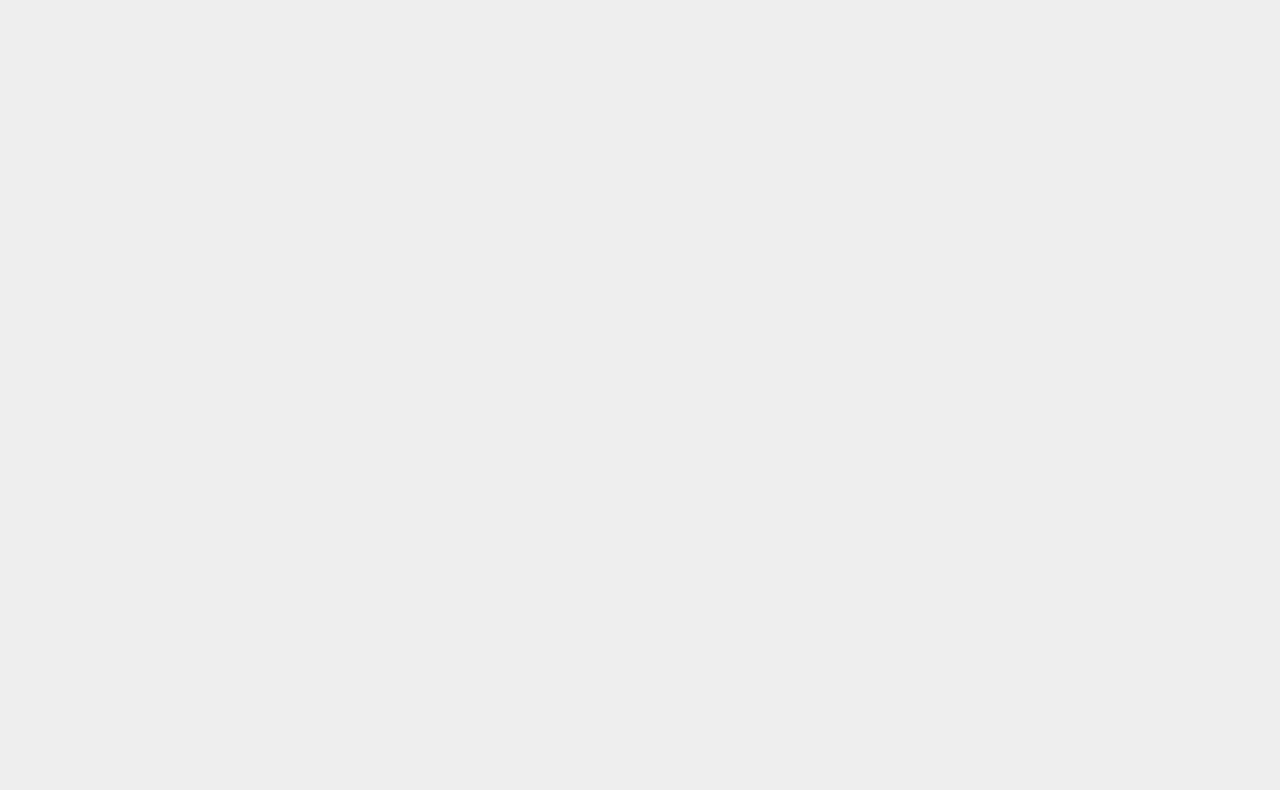
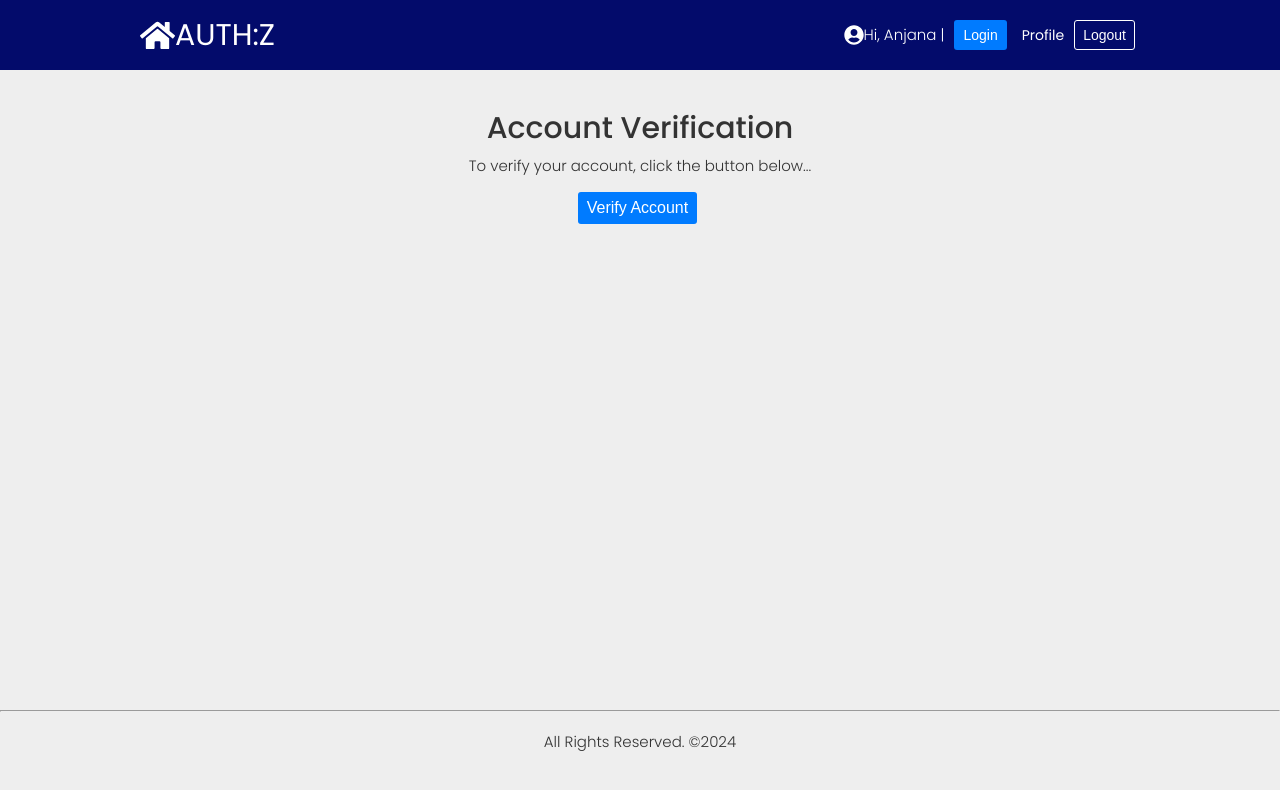
Before and after one commit to AnjanaTinush/Authentication-Mern, a React (Create React App) app in the folder frontend/: page /verify/1 in a window 1280 px wide. Before the commit this address had no page. Shown: the top 790 px of the page. Built offline with nearby package versions, Linux system fonts and the light colour scheme.

Commit message:
create verification page

```diff
--- a/frontend/src/App.js
+++ b/frontend/src/App.js
@@ -7,6 +7,7 @@ import Forgot from './pages/auth/Forgot';
 import Reset from './pages/auth/Reset';
 import LoginWithCode from './pages/auth/LoginWithCode';
 import Profile from './pages/profile/Profile';
+import Verify from './pages/auth/Verify';
 
 function App() {
   return (
@@ -19,7 +20,9 @@ function App() {
    <Route path="/forgot" element={<Forgot/>}/>
    <Route path="/resetPassword/:resetToken" element={<Reset/>}/>
    <Route path="/loginWithCode/:email" element={<LoginWithCode/>}/>
+   <Route path='/verify/:verificationTocken' element={<Layout> <Verify/> </Layout> }/>
    <Route path="/profile" element={<Layout> <Profile/> </Layout>} />
+
    </Routes>
    </BrowserRouter>
 
--- /dev/null
+++ b/frontend/src/pages/auth/Verify.js
@@ -0,0 +1,16 @@
+import React from 'react'
+
+const Verify = () => {
+  return (
+    <section>
+        <div className='--center-all'>
+        <h2>Account Verification</h2>
+        <p>To verify your account, click the button below...</p>
+        <br />
+        <button className='--btn --btn-primary'>Verify Account</button>
+        </div>
+    </section>
+  )
+}
+
+export default Verify
```
